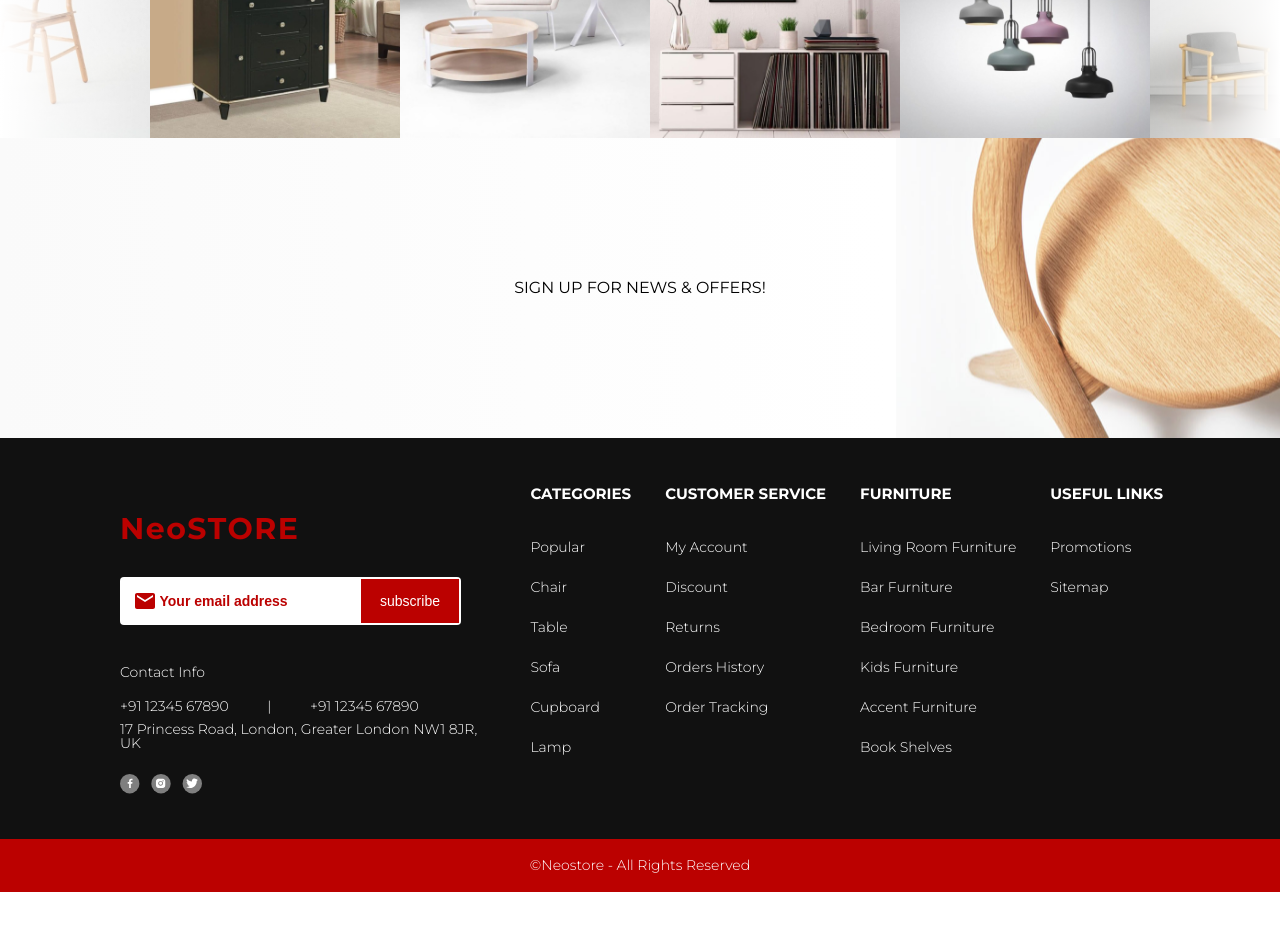
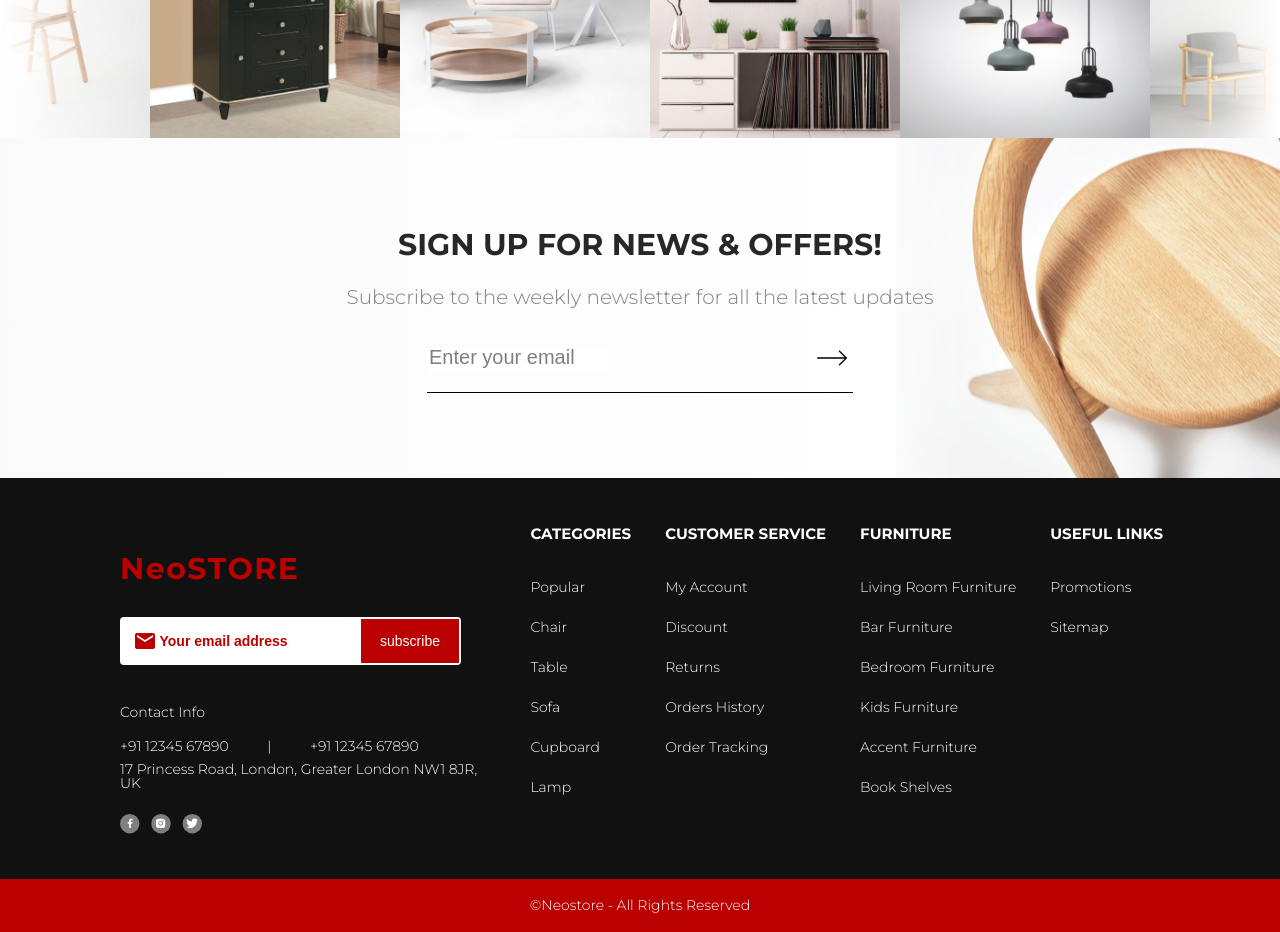
Before and after one commit to saadat-neosoft/neostore, a React (Create React App) app: page / in a window 1280 px wide. Shown: the part 7300-8232 px from the top of the page. Before the commit the page ends 8192 px from the top, so only its background shows below. Built offline with nearby package versions, Linux system fonts and the light colour scheme.

Commit message:
completed signup section

```diff
--- a/src/layout/HomeSectionSignUp.jsx
+++ b/src/layout/HomeSectionSignUp.jsx
@@ -1,13 +1,27 @@
 import "../styles/components/signupSection.scss";
+import rightArrow from "../assets/right-arrow.svg";
 
 const HomeSectionSignUp = () => {
     return (
         <div className="signup-container">
-            <div className="signup-container__title">
-                SIGN UP FOR NEWS & OFFERS!
-            </div>
-            <div className="signup-container__description">
-                Subscribe to the weekly newsletter for all the latest updates
+            <div className="signup-container__container">
+                <div className="signup-container__title">
+                    SIGN UP FOR NEWS & OFFERS!
+                </div>
+                <div className="signup-container__description">
+                    Subscribe to the weekly newsletter for all the latest
+                    updates
+                </div>
+                <form className="signup-container__form">
+                    <input
+                        className="signup-container__form__input"
+                        type="text"
+                        placeholder="Enter your email"
+                    />
+                    <button className="signup-container__form__btn">
+                        <img src={rightArrow} alt="" />
+                    </button>
+                </form>
             </div>
             <div className="gradient-layer"></div>
         </div>
--- a/src/styles/components/signupSection.scss
+++ b/src/styles/components/signupSection.scss
@@ -1,18 +1,63 @@
 .signup-container {
     background-image: url("../../assets/signup.png");
-    height: 300px;
+    height: 340px;
     background-repeat: no-repeat;
     background-position: right center;
     position: relative;
 
-    &__title {
+    &__container {
         z-index: 1;
         position: absolute;
         display: flex;
+        flex-direction: column;
         align-items: center;
         justify-content: center;
+        gap: 20px;
         height: 100%;
         width: 100%;
+    }
+
+    &__title {
+        font-weight: 700;
+        font-size: 30px;
+        line-height: 45px;
+        text-transform: uppercase;
+        color: #282627;
+    }
+
+    &__description {
+        font-weight: 300;
+        font-size: 20px;
+        line-height: 20px;
+        color: #7f7f7f;
+    }
+
+    &__form {
+        border-bottom: 1px solid black;
+        padding: 15px 0px;
+        width: 426px;
+        display: flex;
+        justify-content: space-between;
+        align-items: center;
+
+        &__input {
+            border: none;
+            outline: none;
+            height: 24px;
+
+            &::placeholder {
+                font-weight: 300;
+                font-size: 20px;
+                line-height: 20px;
+                color: #7f7f7f;
+            }
+        }
+
+        &__btn {
+            border: none;
+            background: transparent;
+            cursor: pointer;
+        }
     }
 }
 
```
Also changed, not shown: src/assets/right-arrow.svg (added).
